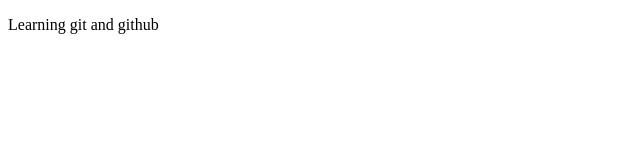
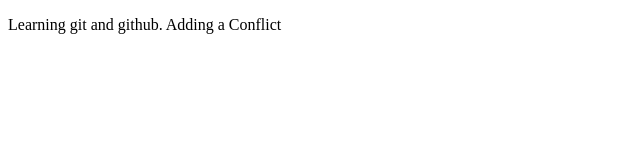
Before and after one commit to Vishakha-Goher-Creations/Another, a plain HTML site: page index.html in a window 1280 px wide. Shown: the whole page, without its empty margins (0-640 px from the left). Drawn offline with Linux system fonts and the light colour scheme.

Commit message:
added a conflict message

```diff
--- a/index.html
+++ b/index.html
@@ -6,6 +6,6 @@
     <title>Document</title>
 </head>
 <body>
-    <p>Learning git and github</p>
+    <p>Learning git and github. Adding a Conflict</p>
 </body>
 </html>
--- a/index.js
+++ b/index.js
@@ -5,3 +5,5 @@ console.log(a);
 
 var ab = true
 console.log(ab)
+
+// adding the comment to check git branching commannds
```
